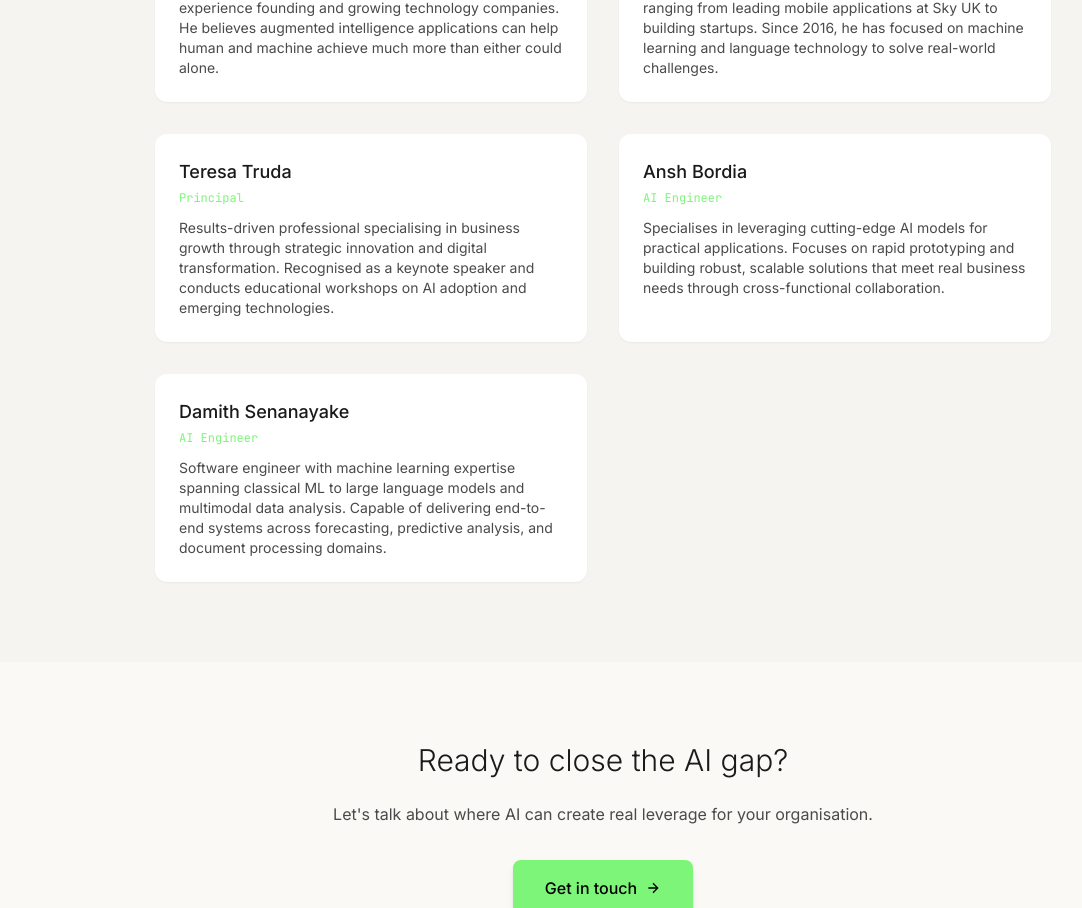
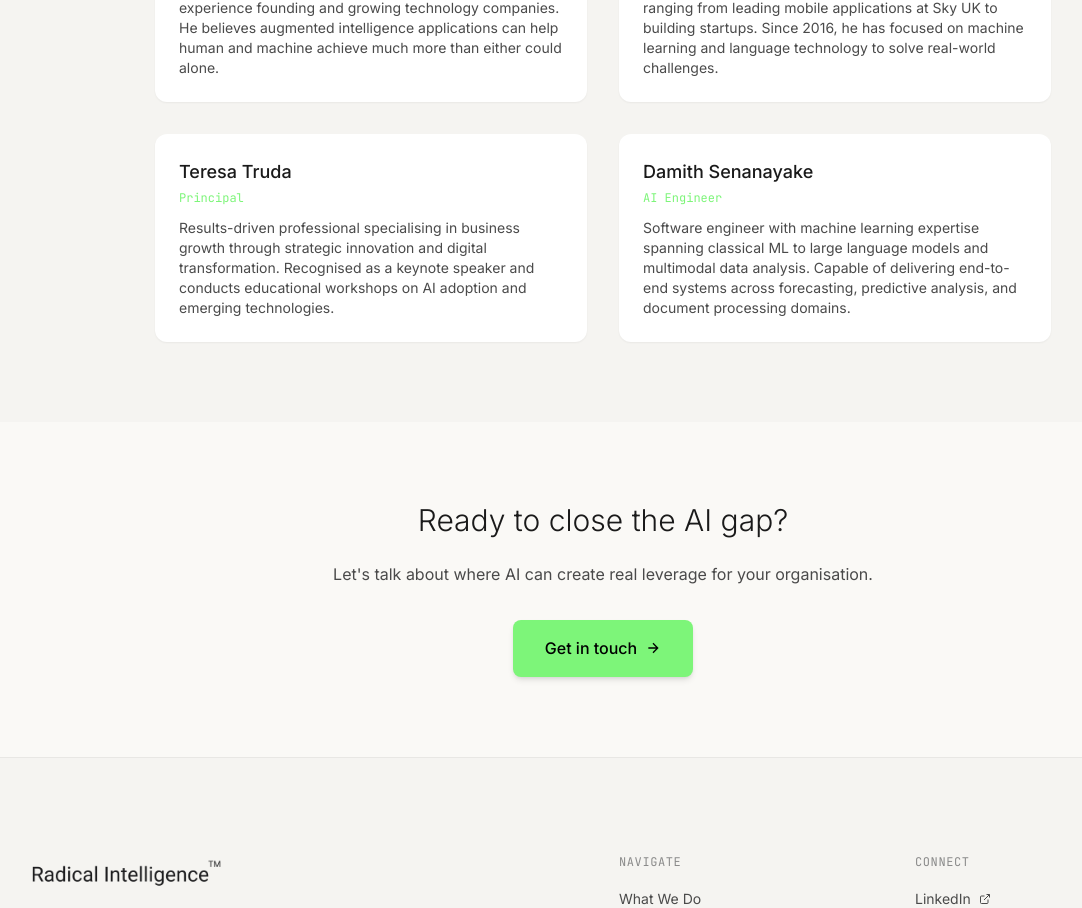
Before and after one commit to m37daveking/ri-web, a Next.js app: page /about in a window 1280 px wide. Shown: the part 1732-2640 px from the top of the page, without its empty margins (37-1119 px from the left). Built offline with nearby package versions, Linux system fonts and the light colour scheme.

Commit message:
Remove Ansh from team section

```diff
--- a/src/app/about/page.tsx
+++ b/src/app/about/page.tsx
@@ -155,15 +155,6 @@ export default function AboutPage() {
                 </p>
               </div>
 
-              {/* Ansh Bordia */}
-              <div className="bg-white rounded-xl shadow-sm p-6">
-                <h3 className="text-lg font-medium mb-1 text-[var(--foreground)]">Ansh Bordia</h3>
-                <p className="font-mono text-xs text-[var(--accent)] mb-3">AI Engineer</p>
-                <p className="text-sm text-[var(--foreground-muted)]">
-                  Specialises in leveraging cutting-edge AI models for practical applications. Focuses on rapid prototyping and building robust, scalable solutions that meet real business needs through cross-functional collaboration.
-                </p>
-              </div>
-
               {/* Damith Senanayake */}
               <div className="bg-white rounded-xl shadow-sm p-6">
                 <h3 className="text-lg font-medium mb-1 text-[var(--foreground)]">Damith Senanayake</h3>
```
